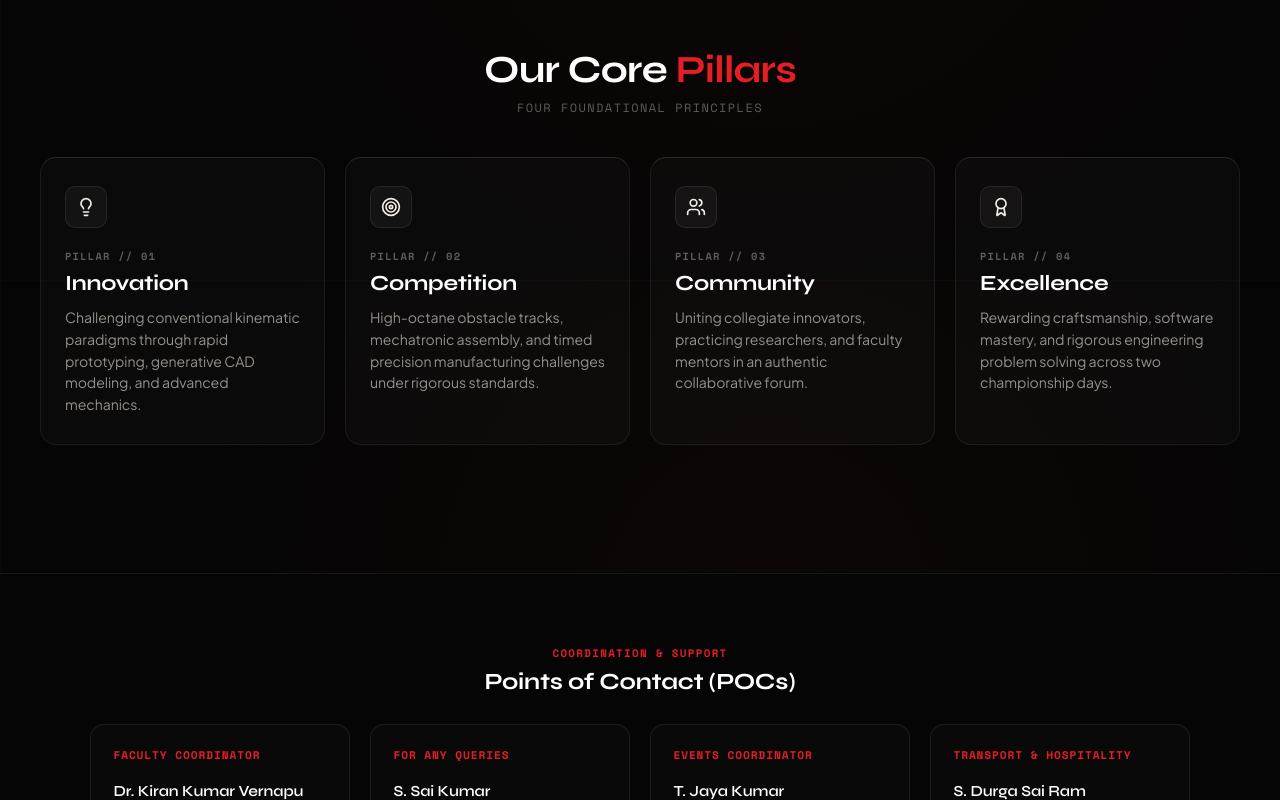
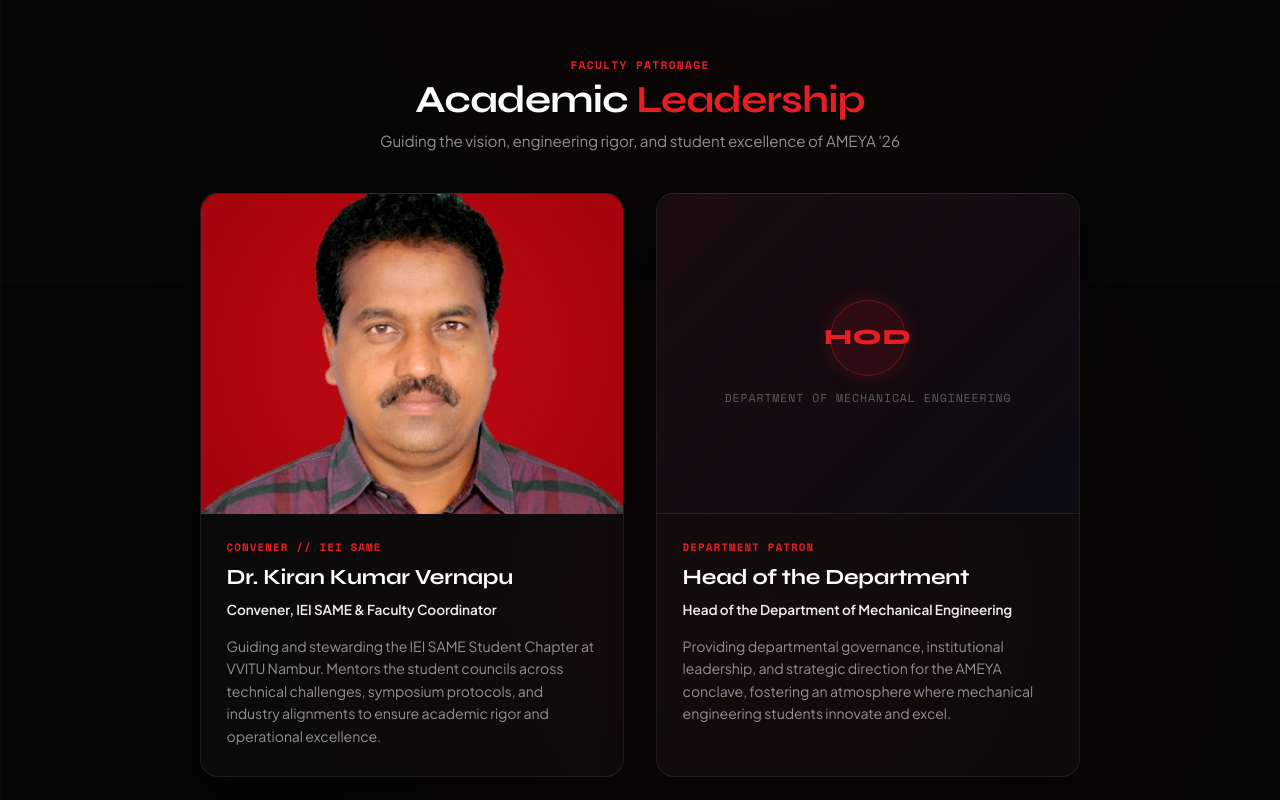
Before and after one commit to IEIMECH/AMEYA, a Next.js app: page /about in a window 1280 px wide. Shown: the part 1320-2120 px from the top of the page. Built offline with nearby package versions, Linux system fonts and the light colour scheme; no server answers; a web font is replaced by a local one.

Commit message:
feat(about): render Academic Leadership section with Dr. Kiran Kumar Vernapu photo

```diff
--- a/src/app/about/page.tsx
+++ b/src/app/about/page.tsx
@@ -99,6 +99,67 @@ export default function AboutPage() {
 
         <div className={styles.editorialDivider} aria-hidden="true" />
 
+        {/* Section: Academic Leadership & Patronage */}
+        <section className={styles.editorialSection} aria-labelledby="leadership-heading">
+          <div className={styles.leadershipHeader}>
+            <span className={styles.leadershipBadge}>FACULTY PATRONAGE</span>
+            <h2 id="leadership-heading" className={styles.leadershipTitle}>
+              Academic <span className={styles.titleAccent}>Leadership</span>
+            </h2>
+            <p className={styles.leadershipSubtitle}>
+              Guiding the vision, engineering rigor, and student excellence of AMEYA &apos;26
+            </p>
+          </div>
+
+          <div className={styles.leadershipGrid}>
+            {/* Card 1: Dr. Kiran Kumar Vernapu - Convener */}
+            <article className={styles.leadershipCard}>
+              <div className={styles.leadershipImageContainer}>
+                <Image
+                  src="/img/about/dr_kiran_kumar_vernapu.jpeg"
+                  alt="Dr. Kiran Kumar Vernapu - Convener of IEI SAME"
+                  fill
+                  sizes="(max-width: 768px) 100vw, 420px"
+                  className={styles.leadershipImage}
+                  priority
+                />
+              </div>
+              <div className={styles.leadershipInfo}>
+                <span className={styles.leadershipTag}>CONVENER // IEI SAME</span>
+                <h3 className={styles.leadershipName}>Dr. Kiran Kumar Vernapu</h3>
+                <p className={styles.leadershipRole}>
+                  Convener, IEI SAME &amp; Faculty Coordinator
+                </p>
+                <p className={styles.leadershipBio}>
+                  Guiding and stewarding the IEI SAME Student Chapter at VVITU Nambur. Mentors the student councils across technical challenges, symposium protocols, and industry alignments to ensure academic rigor and operational excellence.
+                </p>
+              </div>
+            </article>
+
+            {/* Card 2: Head of the Department - Mechanical Engineering */}
+            <article className={styles.leadershipCard}>
+              <div className={styles.leadershipImageContainer}>
+                <div className={styles.leadershipPlaceholder}>
+                  <div className={styles.placeholderCrest}>HOD</div>
+                  <span className={styles.placeholderLabel}>Department of Mechanical Engineering</span>
+                </div>
+              </div>
+              <div className={styles.leadershipInfo}>
+                <span className={styles.leadershipTag}>DEPARTMENT PATRON</span>
+                <h3 className={styles.leadershipName}>Head of the Department</h3>
+                <p className={styles.leadershipRole}>
+                  Head of the Department of Mechanical Engineering
+                </p>
+                <p className={styles.leadershipBio}>
+                  Providing departmental governance, institutional leadership, and strategic direction for the AMEYA conclave, fostering an atmosphere where mechanical engineering students innovate and excel.
+                </p>
+              </div>
+            </article>
+          </div>
+        </section>
+
+        <div className={styles.editorialDivider} aria-hidden="true" />
+
         {/* Section 3: Interactive Pillars */}
         <section aria-labelledby="pillars-heading" style={{ marginBottom: "2rem" }}>
           <div className={styles.pillarsHeader}>
```
